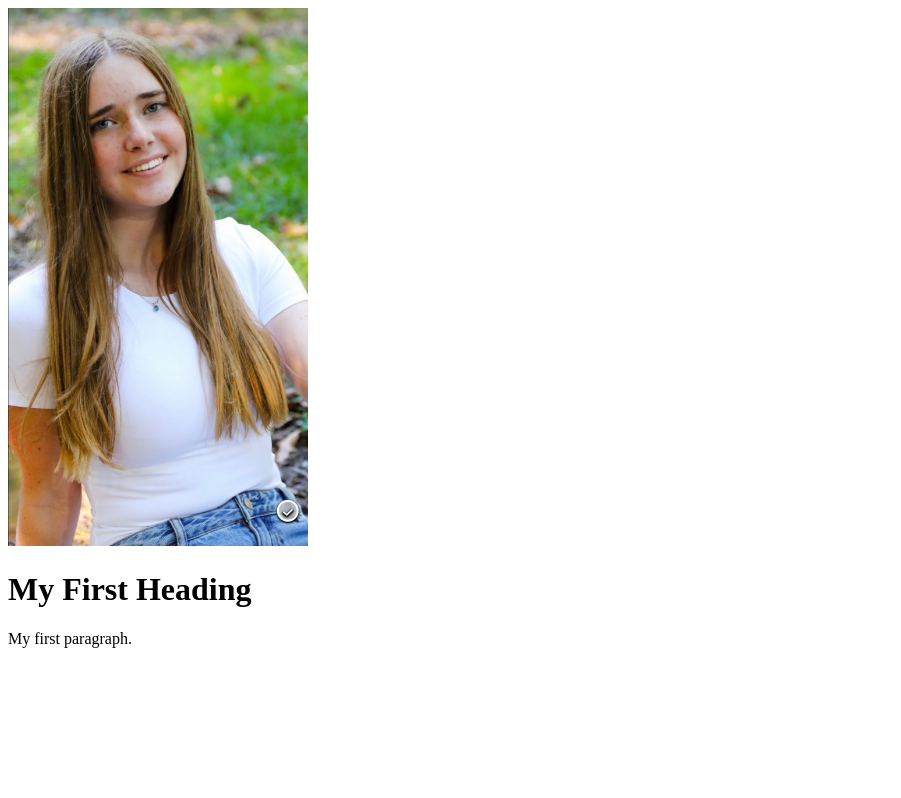
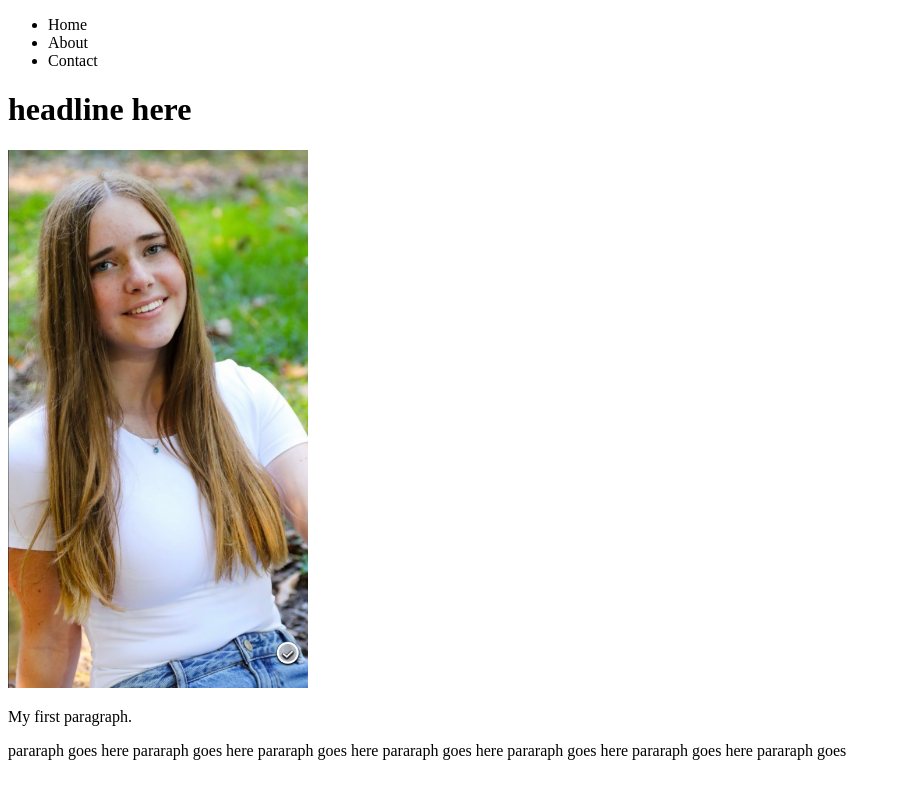
Before and after one commit to alexandrab07/alexandrab07.github.io, a plain HTML site: page index.html in a window 1280 px wide. Shown: the whole page, without its empty margins (0-901 px from the left). Drawn offline with Linux system fonts and the light colour scheme.

Commit message:
Enhance index.html with header and navigation
Added header and navigation links to the page.

```diff
--- a/index.html
+++ b/index.html
@@ -1,15 +1,26 @@
+
 <!DOCTYPE html>
 <html>
 <head>
 <title>Page Title</title>
+<link rel="stylesheet" href="style.css">
 </head>
 <body>
+    <header>
+
+        <ul>
+            <li>Home</li>
+            <li>About</li>
+            <li>Contact</li>
+        </ul>
+    </header>
+        <h1> headline here </h1>
 <img src="IMG_1153.jpeg"
   alt="A photo of me"
   width="300">
 
-<h1>My First Heading</h1>
 <p>My first paragraph.</p>
+<p> pararaph goes here pararaph goes here pararaph goes here pararaph goes here pararaph goes here pararaph goes here pararaph goes</p>
 
 </body>
 </html>
```
